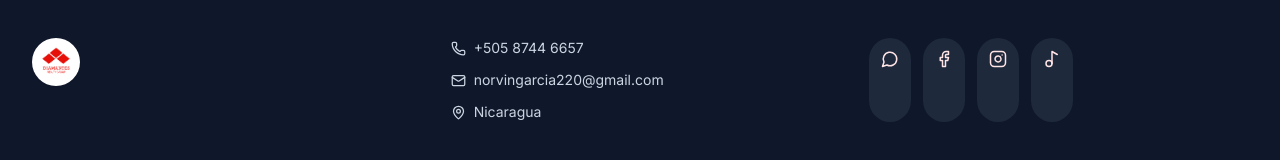
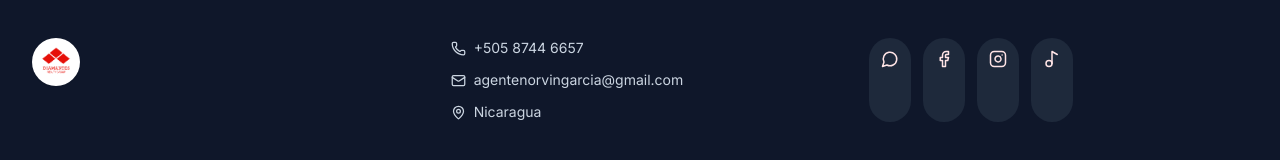
Before and after one commit to moneyfund/agente-norvingarcia, a React (Vite) app: page / in a window 1280 px wide. Shown: the part 1605-1765 px from the top of the page. Built offline with nearby package versions, Linux system fonts and the light colour scheme; no server answers; the database is empty.

Commit message:
Update Footer.jsx

```diff
--- a/src/components/Footer.jsx
+++ b/src/components/Footer.jsx
@@ -23,7 +23,7 @@ function Footer() {
 
         <div className="space-y-3 text-sm text-slate-300">
           <p className="flex items-center gap-2"><Phone size={15} /> +505 8744 6657</p>
-          <p className="flex items-center gap-2"><Mail size={15} /> norvingarcia220@gmail.com</p>
+          <p className="flex items-center gap-2"><Mail size={15} /> agentenorvingarcia@gmail.com</p>
           <p className="flex items-center gap-2"><MapPin size={15} /> Nicaragua</p>
         </div>
 
```
